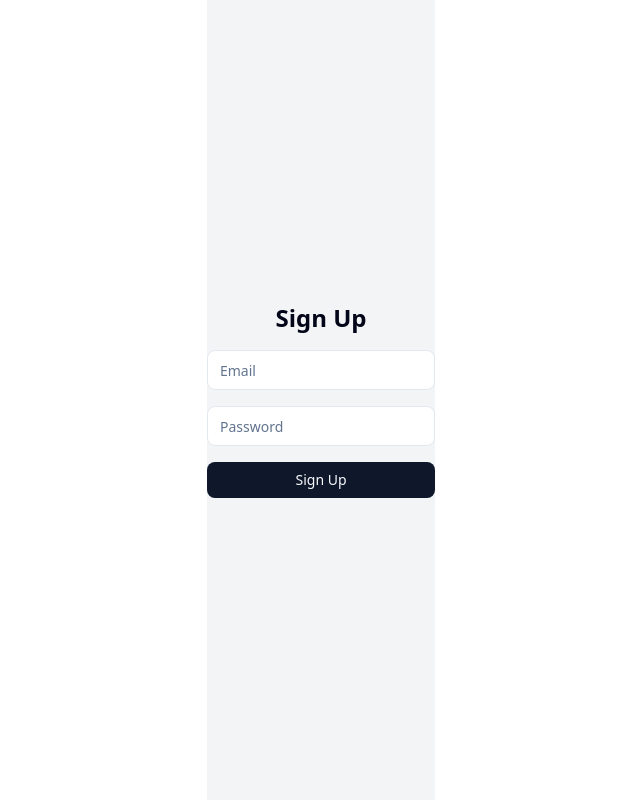
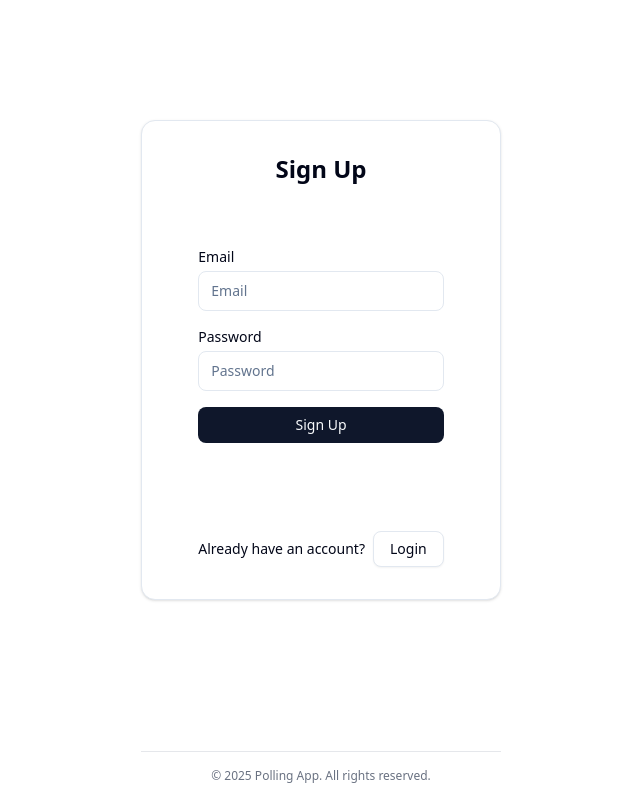
Before and after one commit to tnaomi/alx-polly, a Next.js app: page /register in a window 1280 px wide. Shown: the top 800 px of the page, without its empty margins (319-959 px from the left). Built offline with nearby package versions, Linux system fonts and the light colour scheme.

Commit message:
Standardised layout

```diff
--- a/app/(auth)/login/page.tsx
+++ b/app/(auth)/login/page.tsx
@@ -5,14 +5,24 @@ import { Input } from "@/components/ui/Input";
 import { loginUser } from "@/lib/authActions";
 import Link from "next/link";
 import { useFormState } from "react-dom";
+import AuthLayout from "../layout";
+import { Card, CardContent, CardDescription, CardFooter, CardHeader } from "@/components/ui/Card";
 
 export default function Login() {
   const [formState, formAction] = useFormState(loginUser, { errors: undefined });
 
   return (
-    <div className="flex flex-col items-center justify-center min-h-screen bg-background">
-      <h1 className="text-2xl font-bold mb-4">Login</h1>
+    <AuthLayout>
+      <Card className="p-8">
+        <CardHeader>
+          <h2 className="text-2xl font-bold flex flex-col items-center justify-center bg-background">Login</h2>
+        </CardHeader>
+        <CardDescription>
+          <div className="m-2">
             {formState.errors && formState.errors.map((error) => <p className="text-red-500">{error}</p>)}
+          </div>
+        </CardDescription>
+        <CardContent>
           <form action={formAction} className="w-full max-w-sm space-y-4">
             <div>
               <label htmlFor="email" className="block text-sm font-medium mb-1">Email</label>
@@ -24,12 +34,16 @@ export default function Login() {
             </div>
             <Button type="submit" className="w-full">Login</Button>
           </form>
+        </CardContent>
+        <CardFooter>
           <div className="mt-4 text-center">
             <span className="text-sm">Don't have an account?</span>
-        <Link href="/auth/register" className="ml-2">
+            <Link href="/register" className="ml-2">
               <Button variant="outline" className="text-sm">Register</Button>
             </Link>
           </div>
-    </div>
+        </CardFooter>
+      </Card>
+    </AuthLayout>
   );
 }
--- a/app/(auth)/register/page.tsx
+++ b/app/(auth)/register/page.tsx
@@ -5,25 +5,49 @@ import { Input } from "@/components/ui/Input";
 import { signupUser } from "@/lib/authActions";
 import { useFormState } from "react-dom";
 import AuthLayout from "../layout";
+import Link from "next/link";
+import { Card, CardContent, CardDescription, CardFooter, CardHeader } from "@/components/ui/Card";
 
 export default function SignupPage() {
   const [state, formAction] = useFormState(signupUser, { errors: undefined, success: '' });
   return (
     <AuthLayout>
-      <main className="flex flex-col items-center justify-center min-h-screen bg-gray-100 dark:bg-gray-900">
-        <h1 className="text-2xl font-bold mb-4">Sign Up</h1>
+      <Card className="p-8">
+        <CardHeader>
+          <h1 className="text-2xl text-center font-bold mb-2">Sign Up</h1>
+        </CardHeader>
+        <CardDescription>
           {state.success && (
             <p className="text-green-500 text-sm mt-2" role="alert">{state.success}</p>
           )}
           {state.errors?.length && (
             <p className="text-red-500 text-sm mt-2" role="alert">{state.errors.join(', ')}</p>
           )}
+        </CardDescription>
+        <CardContent>
           <form action={formAction} className="w-full max-w-sm space-y-4">
+            <div>
+              <label htmlFor="email" className="block text-sm font-medium mb-1">Email</label>
               <Input name="email" type="email" placeholder="Email" required className="w-full" />
+            </div>
+            <div>
+              <label htmlFor="password" className="block text-sm font-medium mb-1">Password</label>
               <Input name="password" type="password" placeholder="Password" required className="w-full" />
+            </div>
             <Button type="submit" className="w-full">Sign Up</Button>
           </form>
-      </main>
+        </CardContent>
+        <br />
+        <CardFooter>
+          <div className="mt-4 text-center">
+            <span className="text-sm">Already have an account?</span>
+            <Link href="/login" className="ml-2">
+              <Button variant="outline" className="text-sm">Login</Button>
+            </Link>
+          </div>
+        </CardFooter>
+    </Card>
+
     </AuthLayout>
   );
 }
```
Lines whose indentation alone changed are shown as unchanged.
